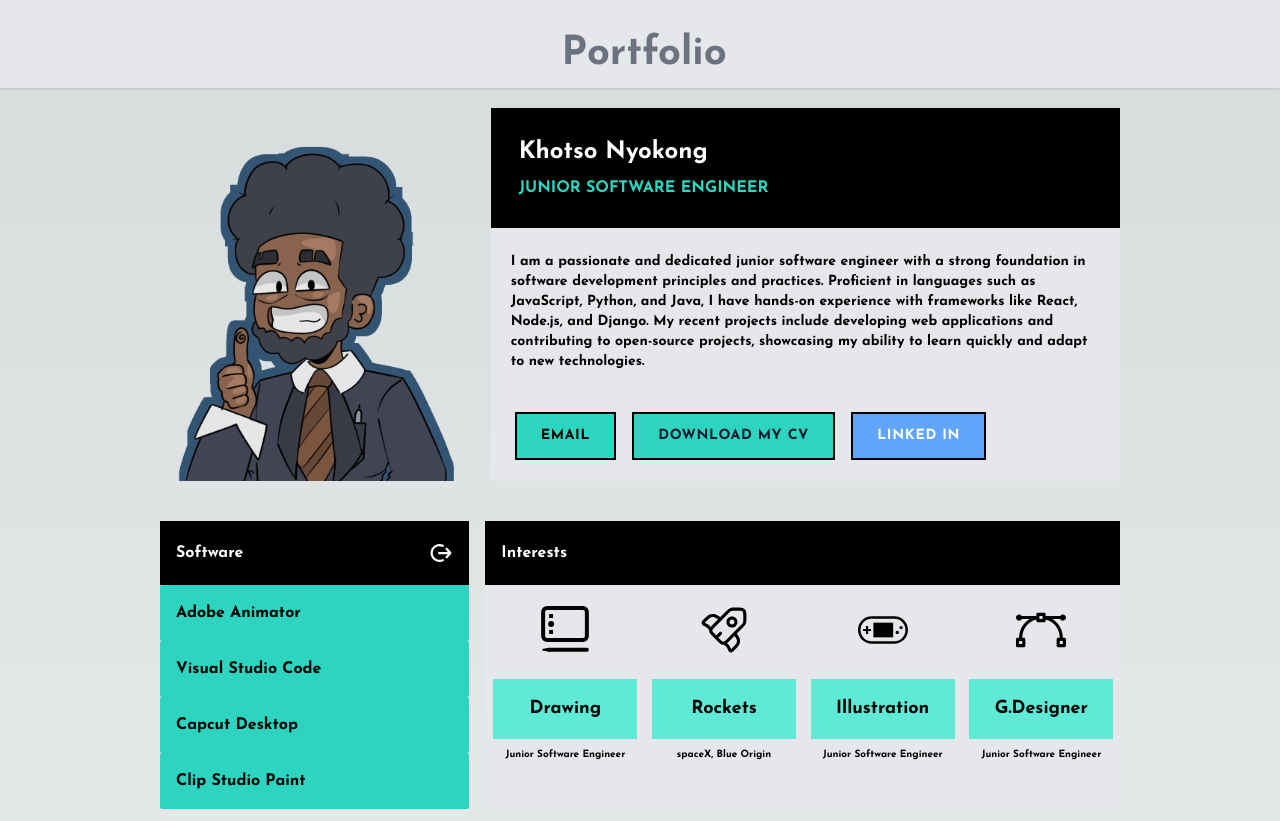
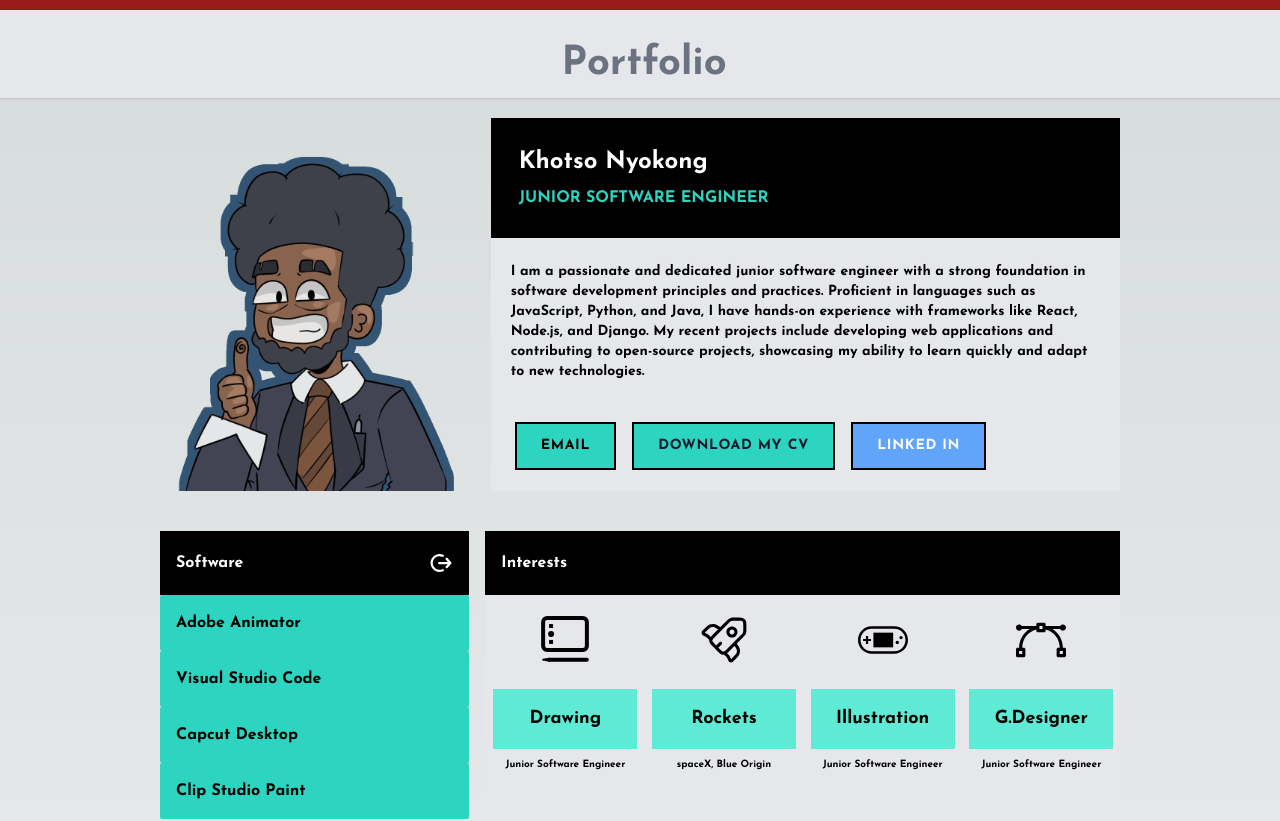
Before and after one commit to Nyokong/kays-cv-ver001, a Next.js app: page / in a window 1280 px wide. Shown: the top 821 px of the page. Built offline with nearby package versions, Linux system fonts and the light colour scheme.

Commit message:
scroll failed

```diff
--- a/src/app/layout.tsx
+++ b/src/app/layout.tsx
@@ -21,7 +21,7 @@ export default function RootLayout({
     <html lang="en">
       {/* Include a shared UI here e.g a header or Sidebar */}
       <body className={`${inter.className}`}>
-        <Header />
+
 
         {children}
       </body>
--- a/src/app/page.tsx
+++ b/src/app/page.tsx
@@ -5,25 +5,35 @@ import Email from '@/src/app/components/email';
 import Hero from '@/src/app/components/hero';
 import Abilities from '@/src/app/components/abilities';
 import Experience from '@/src/app/components/experience';
-
-import { motion, useScroll } from "framer-motion";
+import Header from '@/src/app/components/header';
+import { motion, useScroll, useSpring } from "framer-motion";
 
 export default function Home() {
   const { scrollYProgress } = useScroll();
+  const scaleX = useSpring(scrollYProgress, {
+    stiffness: 100,
+    damping: 30,
+    restDelta: 0.001
+  });
   return (
+
     <>
-      <motion.main className="flex items-center justify-center">
-        <motion.div
-          className="progress-bar"
-          style={{ scaleX: scrollYProgress }}
-        />
+    <div className="">
+        <motion.div className="progress-bar
+        h-[10px] bg-red-800 z-[-50px]" style={{ scaleX }} />
+
+        <Header />
+
+      <main className="flex items-center justify-center">
           <div className="grid min-h-full">
             <Hero />
             <Abilities />
             <Experience />
             <Email />
           </div>
-      </motion.main>
+        </main>
+
+          </div>
           </>
   );
 }
```
Lines whose indentation alone changed are shown as unchanged.
